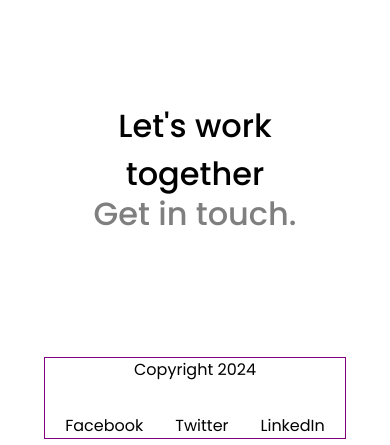
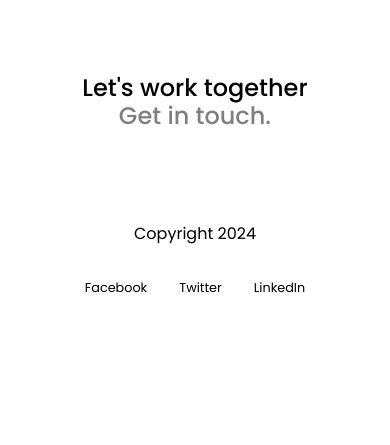
Before and after one commit to DreMukare/oh-studio, a React (Vite) app: page / in a window 390 px wide. Shown: the part 3199-3644 px from the top of the page. After the commit the page ends 3496 px from the top, so only its background shows below. Built offline with nearby package versions, Linux system fonts and the light colour scheme.

Commit message:
wip: making layout responsive

```diff
--- a/src/components/Footer.sass
+++ b/src/components/Footer.sass
@@ -6,20 +6,31 @@
   bottom: 0px
   left: 0
   right: 0
-  height: 15%
+
+  @media (min-width: 700px) and (max-width: 950px)
+    height: 25%
 
 .callToAction
   text-align: center
+  margin-top: 6em
   margin-bottom: 6em
 
-  @media (max-width: 600px)
-    margin-top: 8em
-    margin-bottom: 8em
+  @media (max-width: 700px)
+    margin-top: 6em
+    margin-bottom: 6em
+
+  // create media query for tablet only
+  @media (min-width: 700px) and (max-width: 950px)
+    margin-top: 16em
+    margin-bottom: 16em
 
   h2
     margin: 0
     font-size: 2rem
     margin-bottom: -0.5rem
+
+    @media (max-width: 700px)
+      font-size: 1.5rem
 
   .h2Link
     color: #7F7F7F
@@ -34,15 +45,12 @@
   justify-content: space-between
   align-items: center
   padding: 2rem
-  outline: 1px solid purple
 
   @media (max-width: 600px)
     flex-direction: column
     gap: 2rem
     width: 100%
     padding: 0
-    margin: 0
-    margin-bottom: 3em
 
   .footerLinkContainer
     display: flex
@@ -54,3 +62,6 @@
       cursor: pointer
       &:hover
         color: rgba(127, 127, 127, 0.4)
+
+    @media (max-width: 700px)
+      font-size: 0.8rem
--- a/src/components/HeaderText.sass
+++ b/src/components/HeaderText.sass
@@ -3,7 +3,7 @@ $small-breakpoint: 600px
 $medium-breakpoint: 900px
 
 // Define header sizes for different viewport widths
-$small-header-size: 1.5em
+$small-header-size: 1em
 $medium-header-size: 2.5em
 $header-size: 4em
 
```
